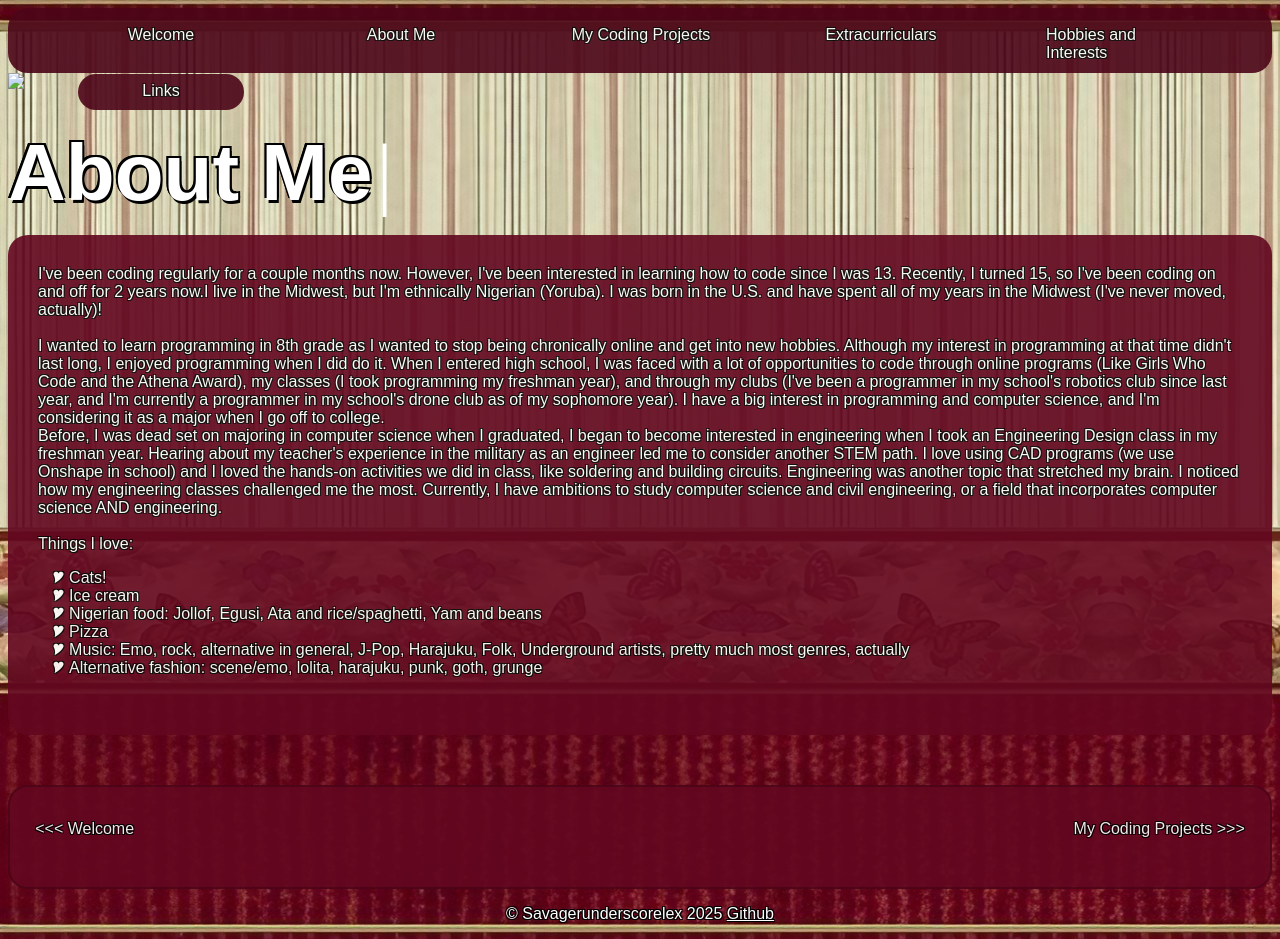
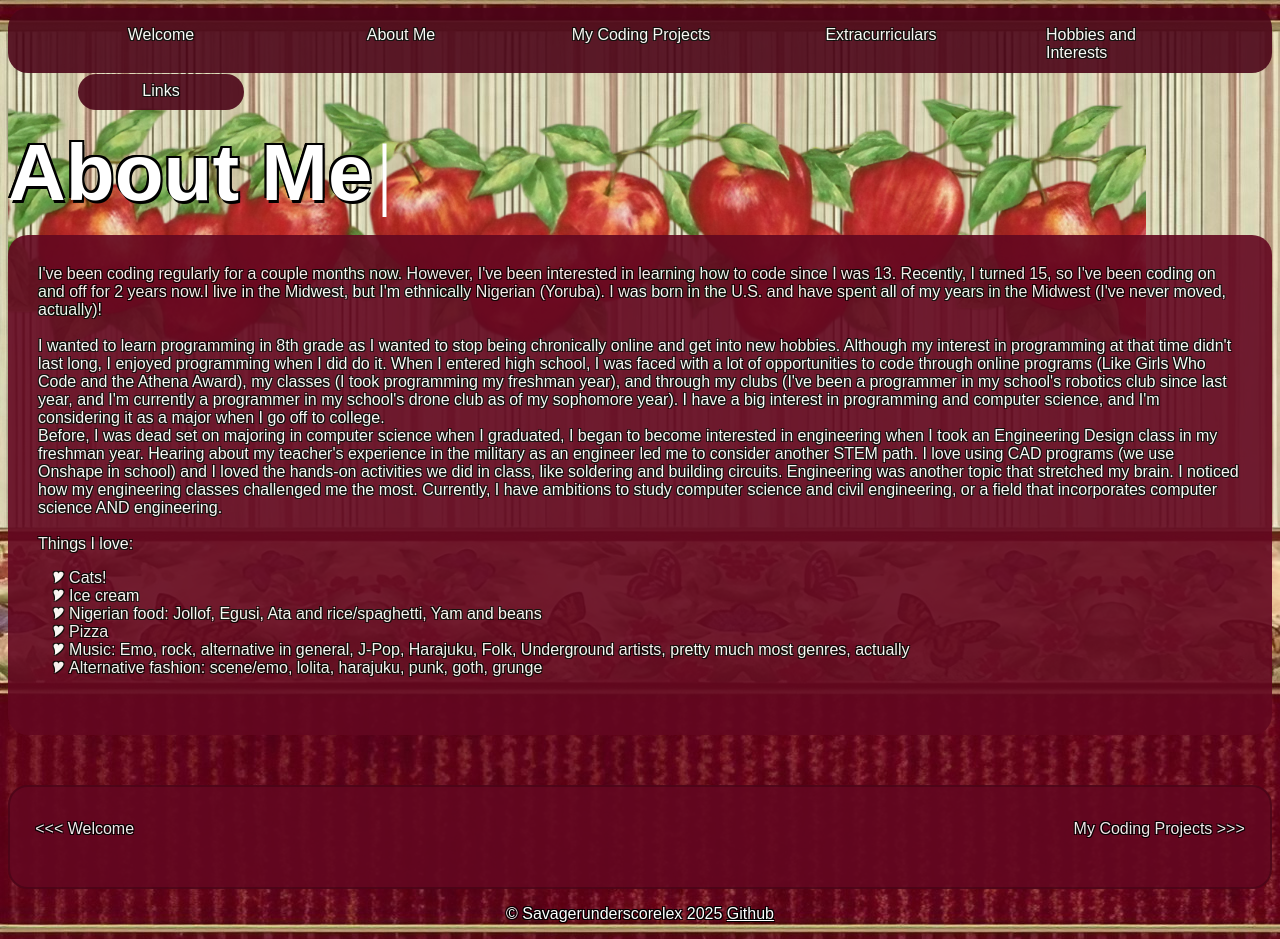
Before and after one commit to savagerunderscorelex/personal-portfolio, a plain HTML site: page pages/aboutme.html in a window 1280 px wide. Drawn offline with Linux system fonts and the light colour scheme; the site is published under a folder, as on GitHub Pages, so addresses that start at the root find nothing; a web font is replaced by a local one.

Commit message:
fixed file path for banner (again)

```diff
--- a/pages/aboutme.html
+++ b/pages/aboutme.html
@@ -26,7 +26,7 @@
             </nav>
         </div>
     </header>
-    <img src="/photos/apples.png" id="banner" style="height: 300px;">
+    <img src="../photos/apples.png" id="banner" style="height: 300px;">
     <main>
         <h1 id="aboutmeheading" class="headings"></h1>
         <span id="cursor">|</span>
```
